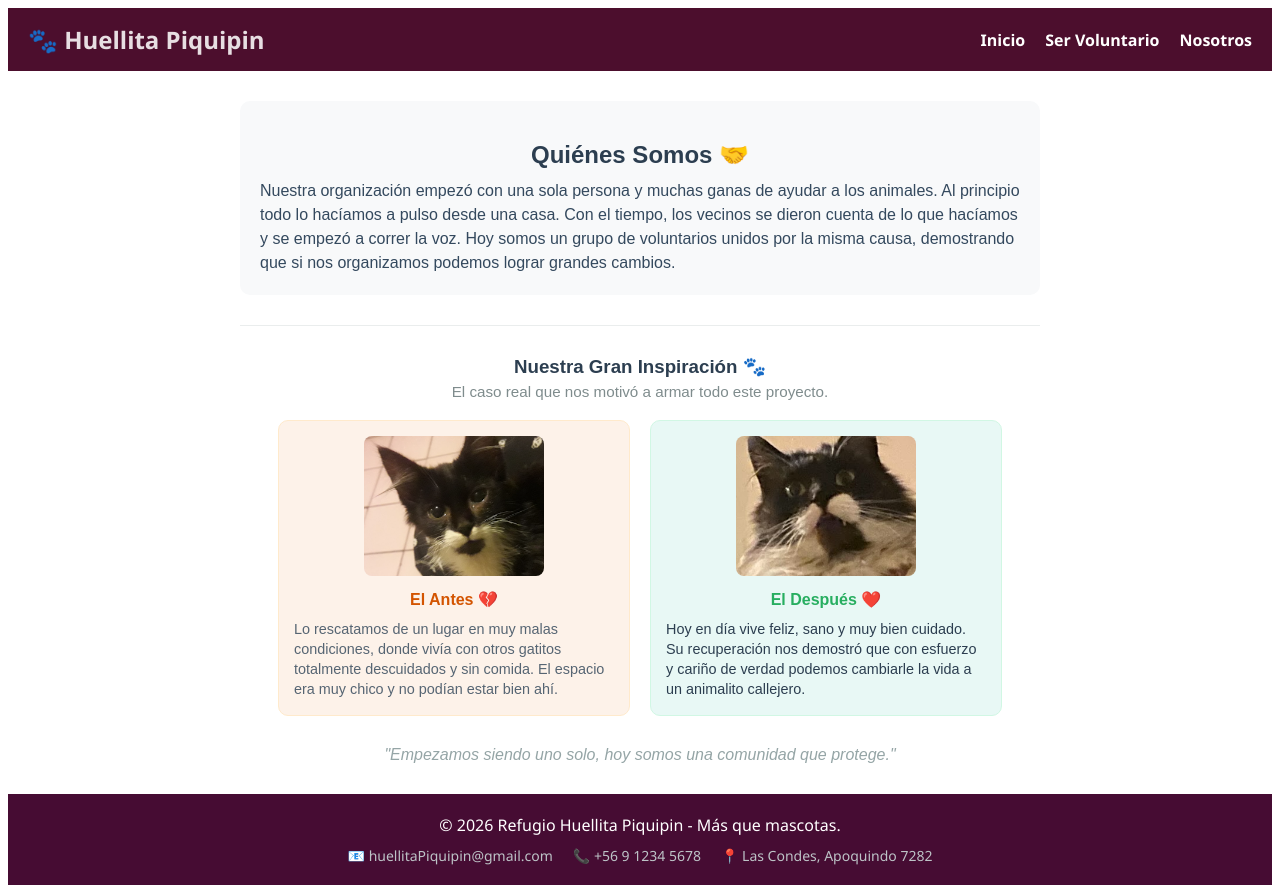
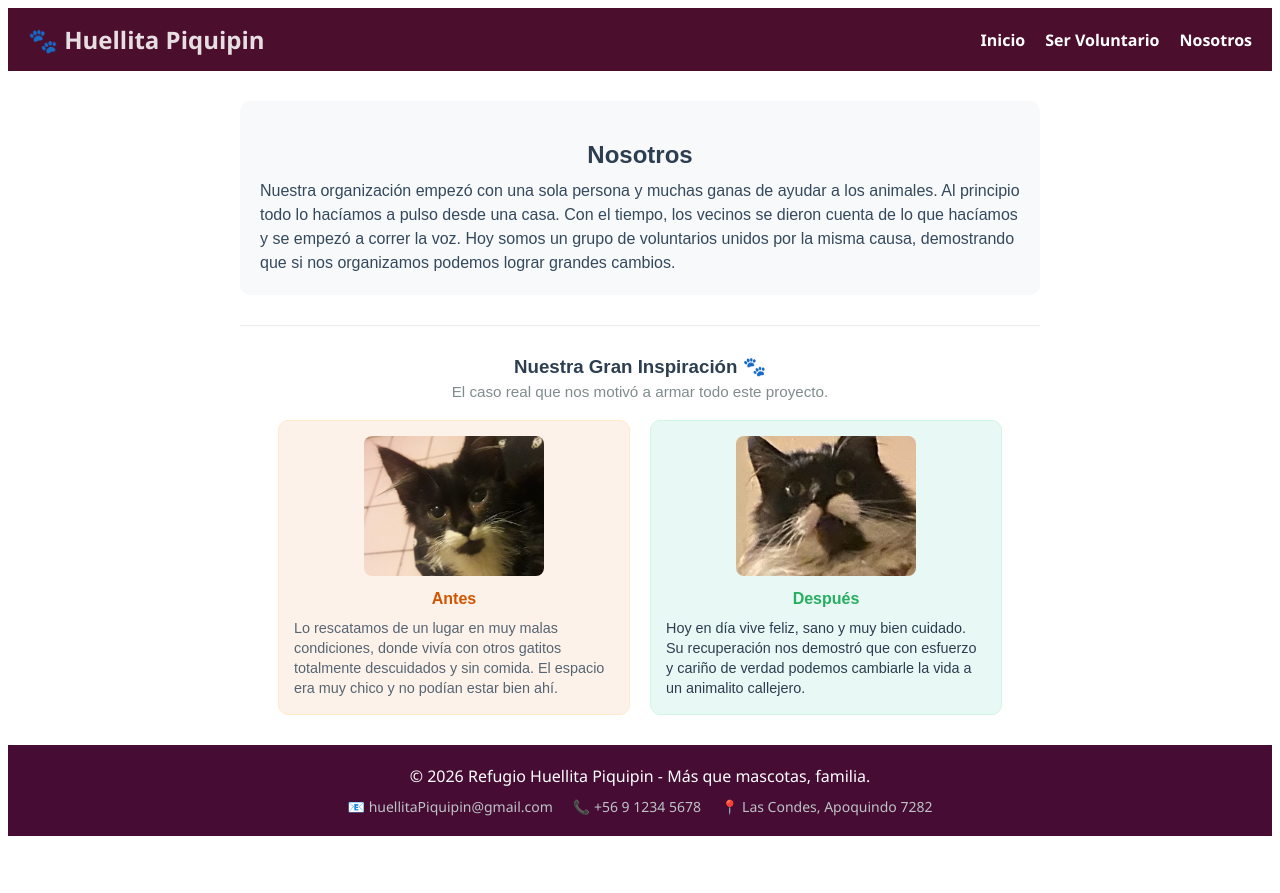
Before and after one commit to Don-Ricardo-Naty/refugio-huellita-piquipin, a React (Vite) app: page /nosotros in a window 1280 px wide. After the commit the page ends 844 px from the top, so only its background shows below. Built offline with nearby package versions, Linux system fonts and the light colour scheme.

Commit message:
algunos comentarios a mi entender por que se me olvida todo?

```diff
--- a/src/App.jsx
+++ b/src/App.jsx
@@ -1,17 +1,16 @@
-// src/App.jsx
 import { BrowserRouter as Router, Routes, Route, Link } from 'react-router-dom';
 import Inicio from './components/Inicio';
 import Acerca from './components/Acerca';
 import Formulario from './components/Formulario';
-import Footer from './components/Footer'; // <-- 1. IMPORTANTE: Aquí importamos el Footer
+import Footer from './components/Footer';
 
 function App() {
   return (
     <Router>
-      {/* El estilo "minHeight: '100vh'" asegura que la página ocupe toda la pantalla y mande el footer al fondo */}
+      {/* "minHeight: '100vh'" como estilo para que tire el footer abajo*/}
       <div style={{ display: 'flex', flexDirection: 'column', minHeight: '100vh', fontFamily: 'Segoe UI, Tahoma, Geneva, Verdana, sans-serif', margin: 0 }}>
 
-        {/* CABECERA (Header) Semántica */}
+        {/*Barra de arriba*/}
         <header style={{ backgroundColor: '#4c0e2d', padding: '15px 20px', display: 'flex', justifyContent: 'space-between', alignItems: 'center' }}>
           <div style={{ color: '#e7dee2', fontWeight: 'bold', fontSize: '1.5rem', display: 'flex', alignItems: 'center', gap: '8px' }}>
             🐾 Huellita Piquipin
@@ -23,7 +22,7 @@ function App() {
           </nav>
         </header>
 
-        {/* CONTENIDO PRINCIPAL DINÁMICO */}
+        {/*vista principal*/}
         <main style={{ flex: '1', backgroundColor: '#fff' }}>
           <Routes>
             <Route path="/" element={<Inicio />} />
@@ -32,8 +31,8 @@ function App() {
           </Routes>
         </main>
 
-        {/* PIE DE PÁGINA (Footer) */}
-        <Footer /> {/* <-- 2. IMPORTANTE: Aquí se renderiza en la parte baja de la app */}
+        {/*footer*/}
+        <Footer /> {/* uno cuando baja lo ve los datos de contacto y asi*/}
 
       </div>
     </Router>
--- a/src/components/Acerca.jsx
+++ b/src/components/Acerca.jsx
@@ -1,7 +1,5 @@
-// src/components/Acerca.jsx
+function Acerca() {
 
-function Acerca() {
-	// Estilos agrupados para que el código de abajo sea fácil de leer
 	const estilos = {
 		seccion: { padding: '30px 20px', maxWidth: '800px', margin: '0 auto', fontFamily: 'sans-serif' },
 		intro: { textAlign: 'center', marginBottom: '30px', backgroundColor: '#f8f9fa', padding: '20px', borderRadius: '10px' },
@@ -13,9 +11,9 @@ function Acerca() {
 	return (
 		<section style={estilos.seccion}>
 
-			{/* QUIÉNES SOMOS */}
+			{/* info ficticia breve */}
 			<div style={estilos.intro}>
-				<h2 style={{ color: '#2c3e50', marginBottom: '10px' }}>Quiénes Somos 🤝</h2>
+				<h2 style={{ color: '#2c3e50', marginBottom: '10px' }}>Nosotros</h2>
 				<p style={{ lineHeight: '1.5', color: '#34495e', margin: '0 auto', textAlign: 'left' }}>
 					Nuestra organización empezó con una sola persona y muchas ganas de ayudar a los animales. Al principio todo lo hacíamos a pulso desde una casa. Con el tiempo, los vecinos se dieron cuenta de lo que hacíamos y se empezó a correr la voz. Hoy somos un grupo de voluntarios unidos por la misma causa, demostrando que si nos organizamos podemos lograr grandes cambios.
 				</p>
@@ -23,7 +21,7 @@ function Acerca() {
 
 			<hr style={{ border: '0', borderTop: '1px solid #eaeded', marginBottom: '30px' }} />
 
-			{/* CASO DE INSPIRACIÓN */}
+			{/* caso "ficticio" mas o menos*/}
 			<div style={{ textAlign: 'center', marginBottom: '20px' }}>
 				<h3 style={{ color: '#2c3e50', margin: '0 0 5px 0' }}>Nuestra Gran Inspiración 🐾</h3>
 				<p style={{ color: '#7f8c8d', margin: 0, fontSize: '0.95rem' }}>
@@ -31,26 +29,26 @@ function Acerca() {
 				</p>
 			</div>
 
-			{/* ANTES Y DESPUÉS */}
+			{/* tarjetitas de presentacion del antes y despues con fotos de mi gato :P*/}
 			<div style={estilos.contenedorTarjetas}>
 
-				{/* Tarjeta: El Antes */}
+				{/* Tarjeta:Antes*/}
 				<div style={{ ...estilos.tarjeta, backgroundColor: '#fdf2e9', borderColor: '#ffeacc' }}>
 					<div style={{ textAlign: 'center', marginBottom: '10px' }}>
 						<img src="/antes.png" alt="Antes del rescate" style={estilos.imagen} />
 					</div>
-					<h4 style={{ color: '#d35400', margin: '0 0 10px 0', textAlign: 'center' }}>El Antes 💔</h4>
+					<h4 style={{ color: '#d35400', margin: '0 0 10px 0', textAlign: 'center' }}>Antes</h4>
 					<p style={{ lineHeight: '1.4', color: '#566573', fontSize: '0.9rem', textAlign: 'left', margin: 0 }}>
 						Lo rescatamos de un lugar en muy malas condiciones, donde vivía con otros gatitos totalmente descuidados y sin comida. El espacio era muy chico y no podían estar bien ahí.
 					</p>
 				</div>
 
-				{/* Tarjeta: El Después */}
+				{/* Tarjeta:Después*/}
 				<div style={{ ...estilos.tarjeta, backgroundColor: '#e8f8f5', borderColor: '#d1f7e4' }}>
 					<div style={{ textAlign: 'center', marginBottom: '10px' }}>
 						<img src="/despues.png" alt="Después del rescate" style={estilos.imagen} />
 					</div>
-					<h4 style={{ color: '#27ae60', margin: '0 0 10px 0', textAlign: 'center' }}>El Después ❤️</h4>
+					<h4 style={{ color: '#27ae60', margin: '0 0 10px 0', textAlign: 'center' }}>Después</h4>
 					<p style={{ lineHeight: '1.4', color: '#2c3e50', fontSize: '0.9rem', textAlign: 'left', margin: 0 }}>
 						Hoy en día vive feliz, sano y muy bien cuidado. Su recuperación nos demostró que con esfuerzo y cariño de verdad podemos cambiarle la vida a un animalito callejero.
 					</p>
@@ -58,13 +56,6 @@ function Acerca() {
 
 			</div>
 
-			{/* FRASE DE CIERRE */}
-			<div style={{ marginTop: '30px', textAlign: 'center' }}>
-				<p style={{ fontStyle: 'italic', color: '#95a5a6', margin: 0 }}>
-					"Empezamos siendo uno solo, hoy somos una comunidad que protege."
-				</p>
-			</div>
-
 		</section>
 	);
 }
--- a/src/components/Footer.jsx
+++ b/src/components/Footer.jsx
@@ -2,7 +2,7 @@ function Footer() {
 	return (
 		<footer style={{ backgroundColor: '#460c33', color: 'white', textAlign: 'center', padding: '20px', marginTop: 'auto' }}>
 			<p style={{ margin: '0 0 10px 0' }}>
-				&copy; 2026 Refugio Huellita Piquipin - Más que mascotas.
+				&copy; 2026 Refugio Huellita Piquipin - Más que mascotas, familia.
 			</p>
 			<div style={{ color: '#bdc3c7', display: 'flex', justifyContent: 'center', gap: '20px', flexWrap: 'wrap', fontSize: '14px' }}>
 				<span>📧 huellitaPiquipin@gmail.com</span>
--- a/src/components/Formulario.jsx
+++ b/src/components/Formulario.jsx
@@ -1,7 +1,7 @@
 import { useState, useEffect } from 'react';
 
 function Formulario() {
-	// Variables de estado para los campos del formulario de registro
+
 	const [nombre, setNombre] = useState('');
 	const [alias, setAlias] = useState('');
 	const [edad, setEdad] = useState('');
@@ -9,63 +9,63 @@ function Formulario() {
 	const [telefono, setTelefono] = useState('');
 	const [area, setArea] = useState('');
 
-	// Estados para controlar los mensajes de aviso
+
 	const [mensajeExito, setMensajeExito] = useState('');
 	const [mensajeError, setMensajeError] = useState('');
 	const [idGenerado, setIdGenerado] = useState('');
 
-	// Estados para el formulario de modificar telefono
+
 	const [idModificar, setIdModificar] = useState('');
 	const [nuevoTelefono, setNuevoTelefono] = useState('');
 
-	// Estado para el formulario de dar de baja
+
 	const [idBaja, setIdBaja] = useState('');
 
-	// Estado para guardar y mostrar la lista de voluntarios en pantalla
+
 	const [voluntarios, setVoluntarios] = useState([]);
 
-	// Cargar la lista del LocalStorage apenas se abra la pagina
+
 	useEffect(() => {
 		const registros = JSON.parse(localStorage.getItem('voluntarios')) || [];
 		setVoluntarios(registros);
 	}, []);
 
-	// 1. FUNCION: REGISTRAR UN NUEVO VOLUNTARIO (CREATE)
+
 	const registrarVoluntario = (e) => {
 		e.preventDefault();
 		setMensajeError('');
 		setMensajeExito('');
 		setIdGenerado('');
 
-		// Validar que no existan campos vacios
+		//validar campos vacios que obligue a rellenat todos
 		if (!nombre || !alias || !edad || !correo || !telefono || !area) {
 			setMensajeError('Por favor, rellena todos los campos del formulario.');
 			return;
 		}
 
-		// Validar la edad minima
+		//validar la edad
 		if (Number(edad) < 18) {
 			setMensajeError('Debes ser mayor de edad (18 años o más).');
 			return;
 		}
 
-		// Validacion simple para el arroba del correo
+		// Validacion para el arroba por lo menos y el usuario no meta cualquier lesera
 		if (!correo.includes('@')) {
 			setMensajeError('Por favor, ingresa un correo valido.');
 			return;
 		}
 
-		// Validar que el telefono tenga 9 digitos exactos
+		//validar que el telefono tenga una longitud de 9 numeros
 		if (telefono.length !== 9) {
 			setMensajeError('El teléfono debe tener exactamente 9 números.');
 			return;
 		}
 
-		// Generar un ID al azar de 6 numeros y pasarlo a texto
+		//generar un ID ramdom de 6 numeros
 		const nuevoId = Math.floor(100000 + Math.random() * 900000).toString();
 		const listaActual = JSON.parse(localStorage.getItem('voluntarios')) || [];
 
-		// Crear el objeto del nuevo voluntario
+		//crear nuevo voluntario
 		const nuevoVoluntario = {
 			id: nuevoId,
 			nombre: nombre,
@@ -76,7 +76,7 @@ function Formulario() {
 			area: area
 		};
 
-		// Guardar en el array, actualizar LocalStorage y refrescar la lista de la pantalla
+		//guardar en el array, actualizar LocalStorage y refrescar la lista de la pantalla para que este como "en vivo"
 		listaActual.push(nuevoVoluntario);
 		localStorage.setItem('voluntarios', JSON.stringify(listaActual));
 		setVoluntarios(listaActual);
@@ -84,11 +84,10 @@ function Formulario() {
 		setMensajeExito('¡Inscripción procesada con éxito!');
 		setIdGenerado(nuevoId);
 
-		// Limpiar las cajas del formulario
 		setNombre(''); setAlias(''); setEdad(''); setCorreo(''); setTelefono(''); setArea('');
 	};
 
-	// 2. FUNCION: ACTUALIZAR EL TELEFONO (UPDATE)
+	//actualizar datos(telefono noma)
 	const modificarTelefono = (e) => {
 		e.preventDefault();
 		setMensajeError('');
@@ -106,14 +105,14 @@ function Formulario() {
 
 		let listaActual = JSON.parse(localStorage.getItem('voluntarios')) || [];
 
-		// Buscar si el ID existe realmente
+		//busca ID
 		const encontrado = listaActual.find(v => v.id === idModificar);
 		if (!encontrado) {
-			setMensajeError('El ID ingresado no coincide con ningún voluntario.');
+			setMensajeError('El ID ingresado no coincide con ningun usuario, intenta otra vez!.');
 			return;
 		}
 
-		// Modificar el telefono usando un ciclo .map
+		//modificar el telefono
 		const listaModificada = listaActual.map((v) => {
 			if (v.id === idModificar) {
 				return { ...v, telefono: nuevoTelefono };
@@ -128,7 +127,7 @@ function Formulario() {
 		setNuevoTelefono('');
 	};
 
-	// 3. FUNCION: ELIMINAR O DAR DE BAJA (DELETE)
+	//dar de baja si se pilla el id o chao nomas si no existe
 	const darDeBaja = (e) => {
 		e.preventDefault();
 		setMensajeError('');
@@ -156,7 +155,6 @@ function Formulario() {
 		setIdBaja('');
 	};
 
-	// Funcion basica para pintar un color segun el area
 	const darColor = (areaActual) => {
 		if (areaActual === "Mantenimiento y Cuidado") return '#ffb6c1';
 		if (areaActual === "Recaudación de Fondos") return '#f1c40f';
@@ -231,7 +229,7 @@ function Formulario() {
 						</form>
 					</div>
 
-					{/* Caja de Modificar */}
+					{/*modificarse con id*/}
 					<div style={{ padding: '20px', backgroundColor: '#ebf5fb', borderRadius: '10px', border: '1px solid #aec6cf', marginBottom: '20px' }}>
 						<h3 style={{ color: '#2980b9', marginTop: 0 }}>📞 Actualizar Teléfono de Contacto</h3>
 						<form onSubmit={modificarTelefono} style={{ display: 'grid', gap: '10px' }}>
@@ -241,7 +239,7 @@ function Formulario() {
 						</form>
 					</div>
 
-					{/* Caja de Eliminar */}
+					{/*Eliminarse con id*/}
 					<div style={{ padding: '20px', backgroundColor: '#fdf2f2', borderRadius: '10px', border: '1px solid #f5c6cb' }}>
 						<h3 style={{ color: '#c0392b', marginTop: 0 }}>¿Deseas Salir del Voluntariado? ❌</h3>
 						<form onSubmit={darDeBaja} style={{ display: 'flex', gap: '10px' }}>
@@ -252,7 +250,7 @@ function Formulario() {
 
 				</div>
 
-				{/* Columna Derecha de Visualizacion Lateral */}
+				{/*lista de voluntarios */}
 				<div style={{ flex: '1', minWidth: '300px', backgroundColor: '#f8f9fa', padding: '25px', borderRadius: '12px', border: '1px solid #e9ecef', alignSelf: 'flex-start' }}>
 					<h3 style={{ color: '#2c3e50', marginTop: 0, marginBottom: '5px' }}>👥 Voluntarios Activos</h3>
 					<p style={{ fontSize: '13px', color: '#7f8c8d', marginBottom: '20px' }}>Los identificadores privados no se muestran por seguridad.</p>
```
Also changed, not shown: src/components/Inicio.jsx (+5 -8 lines).
